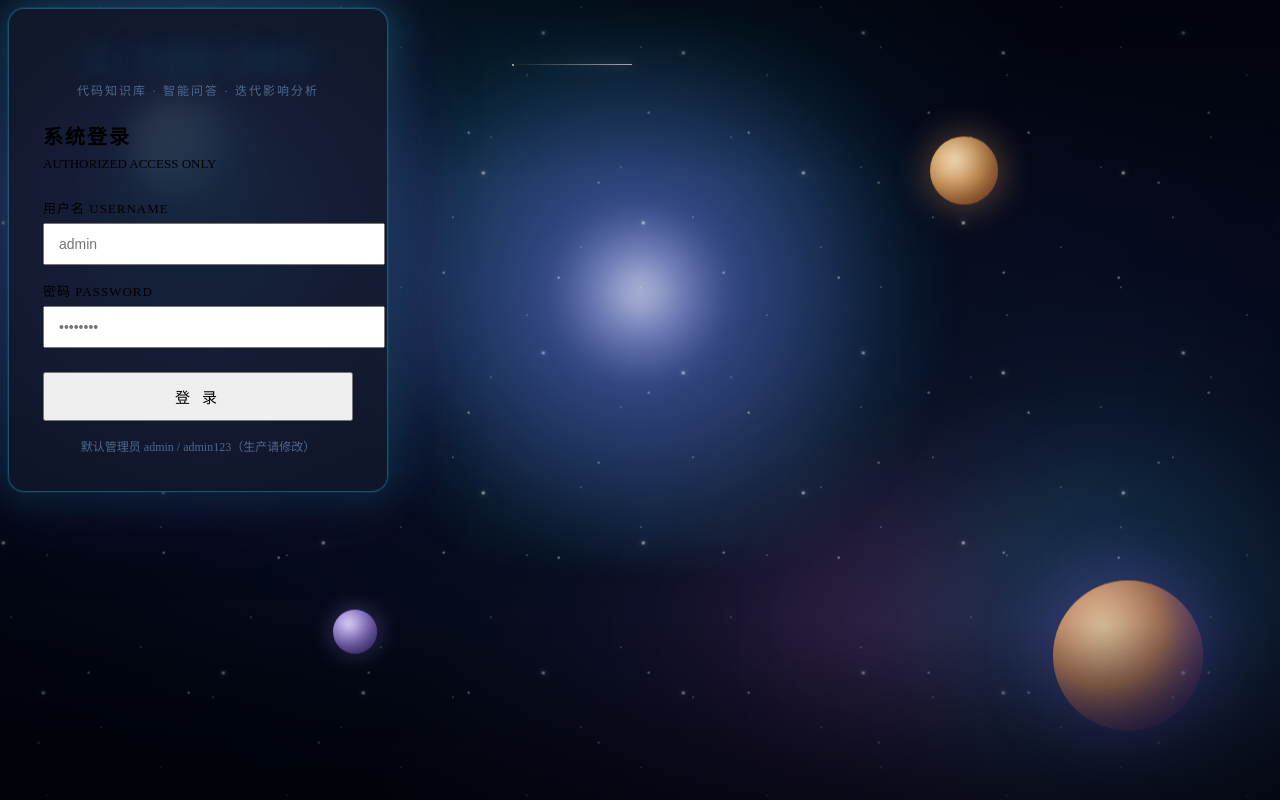
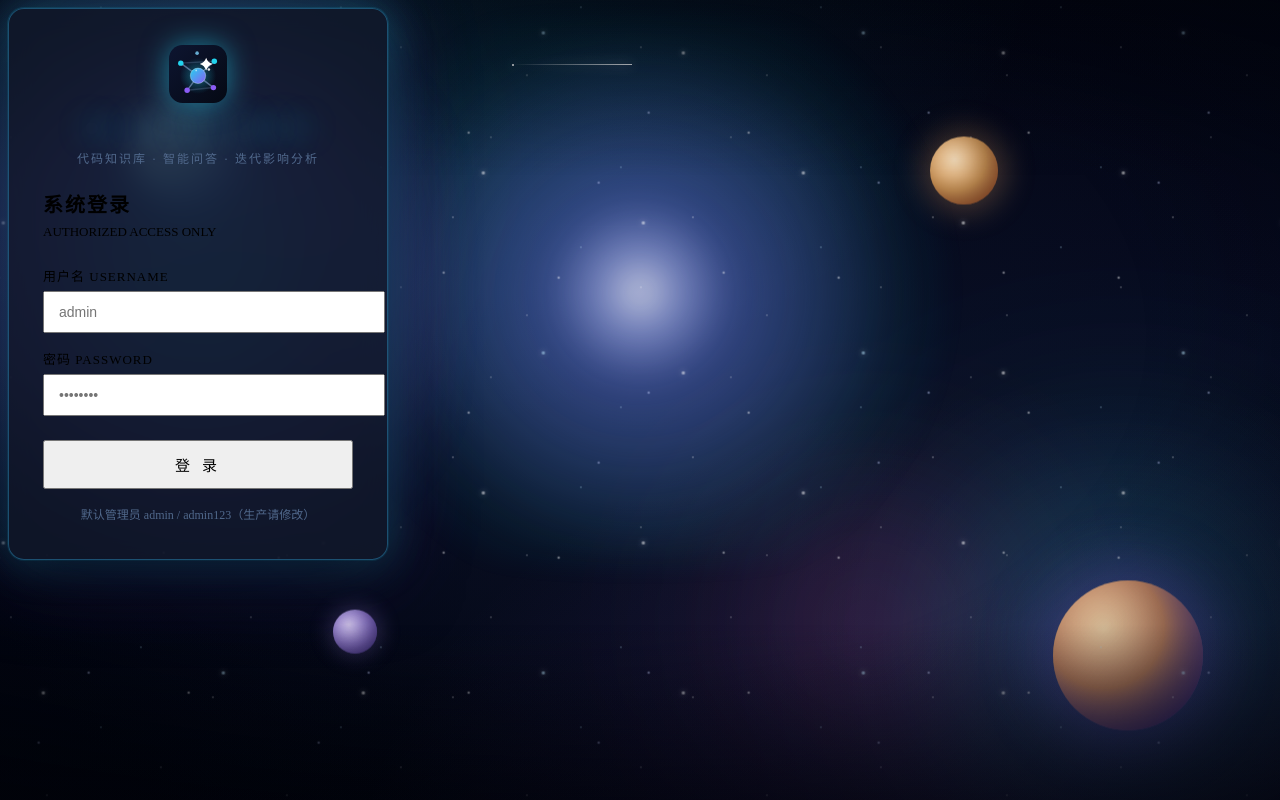
Before and after one commit to james018787-wq/deep-wiki, a Vue app in the folder ai-code-wiki/web/: page /login in a window 1280 px wide. Built offline with nearby package versions, Linux system fonts and the light colour scheme; the HTML template or start-up script is replaced by a standard one.

Commit message:
feat: AI·CODE WIKI 知识图谱+AI星光 logo（favicon/导航/登录页/README）+ 修复内联 SVG img 渲染怪癖

```diff
--- a/ai-code-wiki/web/index.html
+++ b/ai-code-wiki/web/index.html
@@ -4,6 +4,7 @@
   <meta charset="UTF-8">
   <meta name="viewport" content="width=device-width, initial-scale=1.0">
   <title>AI·CODE WIKI</title>
+  <link rel="icon" type="image/svg+xml" href="/logo.svg">
 </head>
 <body>
   <div id="app"></div>
--- a/ai-code-wiki/web/src/assets/style.css
+++ b/ai-code-wiki/web/src/assets/style.css
@@ -73,6 +73,11 @@ nav .brand {
 }
 /* brand 是 <a>（router-link），覆盖 nav a 的链接样式 */
 nav a.brand { padding: 0; text-decoration: none; }
+nav a.brand .brand-logo {
+  display: inline-block;
+  width: 26px; height: 26px; margin-right: 8px; vertical-align: -6px;
+  filter: drop-shadow(0 0 8px rgba(34, 211, 238, 0.6));
+}
 /* 渐变文字靠 background-clip:text 渲染；hover 时显式保留渐变与裁剪，
    否则通用 nav a:hover 的 background 简写会重置 clip、把渐变清成不可见 */
 nav a.brand:hover {
--- a/ai-code-wiki/web/src/components/NavBar.vue
+++ b/ai-code-wiki/web/src/components/NavBar.vue
@@ -1,6 +1,6 @@
 <template>
   <nav class="nav">
-    <router-link class="brand" to="/docs">AI·CODE WIKI</router-link>
+    <router-link class="brand" to="/docs"><img class="brand-logo" src="/logo.svg" alt="logo">AI·CODE WIKI</router-link>
     <div class="links">
       <router-link to="/docs" active-class="active">文档列表</router-link>
       <router-link to="/chat" active-class="active">智能问答</router-link>
--- a/ai-code-wiki/web/src/views/Login.vue
+++ b/ai-code-wiki/web/src/views/Login.vue
@@ -19,6 +19,7 @@
   <div class="login-wrap">
     <div class="login-card">
       <div class="brand-line">
+        <img class="logo-mark" src="/logo.svg" alt="AI·CODE WIKI">
         <div class="logo">AI·CODE WIKI</div>
         <div class="tagline">代码知识库 · 智能问答 · 迭代影响分析</div>
       </div>
@@ -263,6 +264,11 @@ async function doLogin() {
 }
 .login-tip { margin-top: 16px; text-align: center; color: #51698c; font-size: 12px; }
 .brand-line { text-align: center; margin-bottom: 22px; }
+.brand-line .logo-mark {
+  display: block; margin: 0 auto;
+  width: 58px; height: 58px; margin-bottom: 10px;
+  filter: drop-shadow(0 0 14px rgba(34, 211, 238, 0.55));
+}
 .brand-line .logo {
   font-family: var(--mono); font-weight: 800; font-size: 26px; letter-spacing: 4px;
   background: linear-gradient(90deg, var(--cyan), var(--violet));
```
Also changed, not shown: ai-code-wiki/web/public/logo.svg (added), 1 other file (tests, documents, lock files or other folders).
